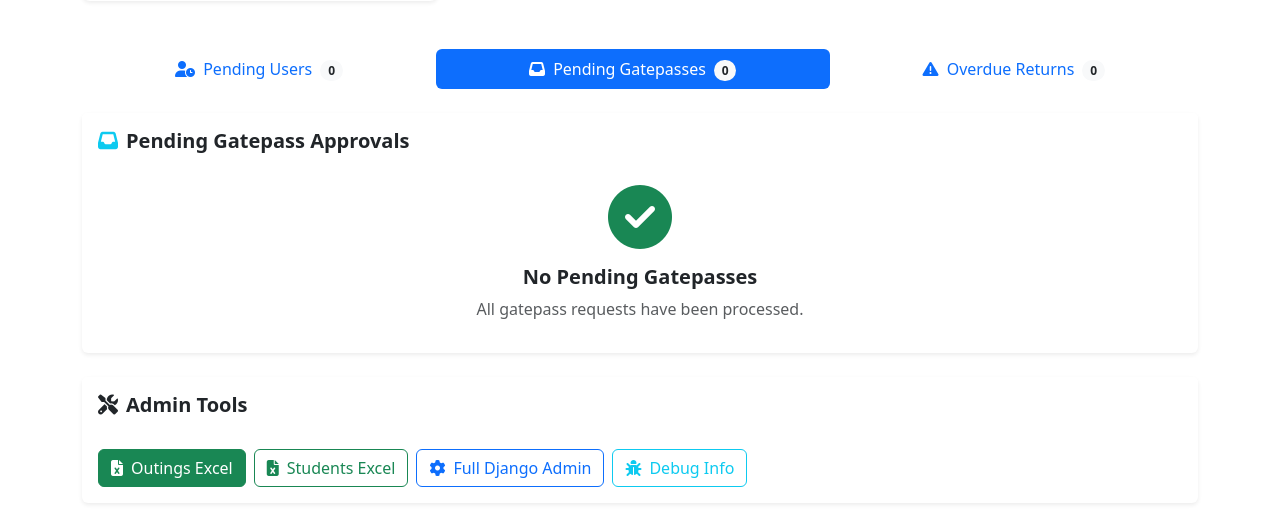
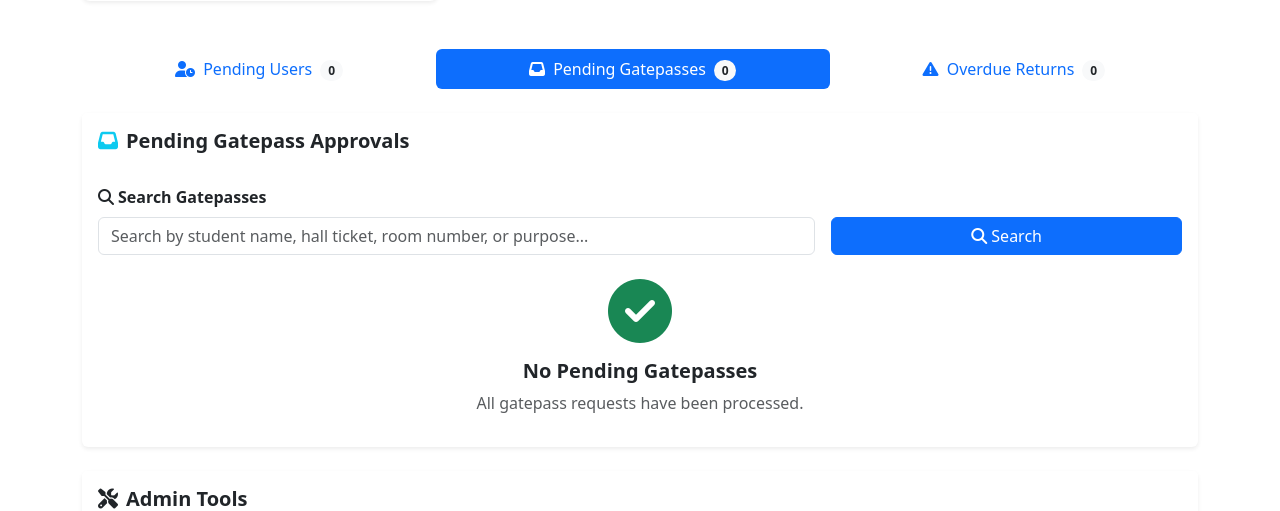
Before and after one commit to SangulugariMadhuGoud/Gatepass-Demo, a Django app: page /superadmin/dashboard/ in a window 1280 px wide, after a click that opens the changed part. Shown: the part 467-978 px from the top of the page. Run offline with Django 5.2, Linux system fonts and the light colour scheme; a user stored in the database is signed in; tables that the repository leaves empty hold one stand-in row (values such as "Sample post"); data that the repository does not hold is empty.

Commit message:
Add search functionality to dashboards

```diff
--- a/Gatepass/gatepass/templates/gatepass/superadmin_dashboard.html
+++ b/Gatepass/gatepass/templates/gatepass/superadmin_dashboard.html
@@ -152,6 +152,22 @@
                 <h5 class="fw-bold"><i class="fas fa-inbox me-2 text-info"></i>Pending Gatepass Approvals</h5>
             </div>
             <div class="card-body">
+                <!-- Search Section -->
+                <form method="get" class="row g-3 align-items-end mb-4">
+                    <div class="col-md-8">
+                        <label for="search" class="form-label fw-bold"><i class="fas fa-search me-1"></i>Search Gatepasses</label>
+                        <input type="text" class="form-control" id="search" name="search" value="{{ search_query }}" placeholder="Search by student name, hall ticket, room number, or purpose...">
+                    </div>
+                    <div class="col-md-4">
+                        <button type="submit" class="btn btn-primary w-100"><i class="fas fa-search me-1"></i>Search</button>
+                    </div>
+                </form>
+                {% if search_query %}
+                <div class="mb-3 d-flex align-items-center gap-2">
+                    <span class="badge bg-primary-light text-primary">Search: "{{ search_query }}"</span>
+                    <button type="button" onclick="clearSearch()" class="btn btn-sm btn-outline-secondary"><i class="fas fa-times me-1"></i>Clear</button>
+                </div>
+                {% endif %}
                 {% if pending_gatepass_approvals %}
                     <div class="table-responsive">
                         <table class="table table-hover align-middle">
@@ -259,4 +275,12 @@
         </div>
     </div>
 </div>
+
+<script>
+function clearSearch() {
+    // Clear the search input and submit the form to reset
+    document.getElementById('search').value = '';
+    document.querySelector('form').submit();
+}
+</script>
 {% endblock %}
--- a/Gatepass/gatepass/views.py
+++ b/Gatepass/gatepass/views.py
@@ -822,6 +822,16 @@ def warden_dashboard(request):
         # If warden gender is not set or invalid, show no requests (safety measure)
         all_requests = GatePass.objects.none()
 
+    # Apply search filter
+    search_query = request.GET.get('search', '').strip()
+    if search_query:
+        all_requests = all_requests.filter(
+            Q(student__student_name__icontains=search_query) |
+            Q(student__hall_ticket_no__icontains=search_query) |
+            Q(student__room_no__icontains=search_query) |
+            Q(purpose__icontains=search_query)
+        )
+
     # Apply date and status filters
     if filter_form.is_valid():
         from_date = filter_form.cleaned_data.get('from_date')
@@ -868,6 +878,7 @@ def warden_dashboard(request):
 
     context = {
         'filter_form': filter_form,
+        'search_query': search_query,
         'pending_requests': pending_requests,
         'approved_requests': approved_requests,
         'rejected_requests': rejected_requests,
@@ -983,23 +994,57 @@ def security_dashboard(request):
     # Check for overdue returns
     check_overdue_returns()
 
+    # Get search query
+    search_query = request.GET.get('search', '').strip()
+
     # Get approved gatepasses waiting for security approval
     # All security personnel (both Morning and Night shifts) can see all pending requests
     approved_requests = GatePass.objects.filter(
         status='warden_approved'
     ).order_by('-created_at')
 
+    # Apply search filter to approved requests
+    if search_query:
+        approved_requests = approved_requests.filter(
+            Q(student__student_name__icontains=search_query) |
+            Q(student__hall_ticket_no__icontains=search_query) |
+            Q(student__room_no__icontains=search_query) |
+            Q(purpose__icontains=search_query)
+        )
+
     # Get security approved requests (students who have left but not returned)
     # Show all security_approved requests so both shifts can see real-time updates
     security_approved = GatePass.objects.filter(
         status='security_approved'
-    ).order_by('-created_at')[:10]
+    ).order_by('-created_at')
+
+    # Apply search filter to security approved requests
+    if search_query:
+        security_approved = security_approved.filter(
+            Q(student__student_name__icontains=search_query) |
+            Q(student__hall_ticket_no__icontains=search_query) |
+            Q(student__room_no__icontains=search_query) |
+            Q(purpose__icontains=search_query)
+        )[:10]
+    else:
+        security_approved = security_approved[:10]
 
     # Get returned requests
     # Show all returned requests so both shifts can see real-time updates
     returned_requests = GatePass.objects.filter(
         status='returned'
-    ).order_by('-created_at')[:10]
+    ).order_by('-created_at')
+
+    # Apply search filter to returned requests
+    if search_query:
+        returned_requests = returned_requests.filter(
+            Q(student__student_name__icontains=search_query) |
+            Q(student__hall_ticket_no__icontains=search_query) |
+            Q(student__room_no__icontains=search_query) |
+            Q(purpose__icontains=search_query)
+        )[:10]
+    else:
+        returned_requests = returned_requests[:10]
 
     # Get statistics - count all records (not filtered by current user)
     total_pending = approved_requests.count()
@@ -1010,6 +1055,7 @@ def security_dashboard(request):
     notifications = Notification.objects.filter(user=request.user).order_by('-created_at')[:5]
 
     context = {
+        'search_query': search_query,
         'approved_requests': approved_requests,
         'security_approved': security_approved,
         'returned_requests': returned_requests,
@@ -1066,6 +1112,9 @@ def superadmin_dashboard(request):
     # Check for overdue returns
     check_overdue_returns()
 
+    # Get search query
+    search_query = request.GET.get('search', '').strip()
+
     # Get pending user approvals
     pending_users = User.objects.filter(is_approved=False).exclude(role='superadmin')
 
@@ -1078,6 +1127,15 @@ def superadmin_dashboard(request):
 
     # Get all pending gatepass requests for superadmin approval
     pending_gatepass_approvals = GatePass.objects.filter(status='pending').order_by('-created_at')
+
+    # Apply search filter to pending gatepass approvals
+    if search_query:
+        pending_gatepass_approvals = pending_gatepass_approvals.filter(
+            Q(student__student_name__icontains=search_query) |
+            Q(student__hall_ticket_no__icontains=search_query) |
+            Q(student__room_no__icontains=search_query) |
+            Q(purpose__icontains=search_query)
+        )
 
     # Get statistics
     total_students = User.objects.filter(role='student').count()
@@ -1094,6 +1152,7 @@ def superadmin_dashboard(request):
     notifications = Notification.objects.order_by('-created_at')[:10]
 
     context = {
+        'search_query': search_query,
         'pending_users': pending_users,
         'overdue_returns': overdue_returns,
         'pending_gatepass_approvals': pending_gatepass_approvals,
```
Also changed, not shown: Gatepass/gatepass/templates/gatepass/security_dashboard.html (+21 -0 lines), Gatepass/gatepass/templates/gatepass/warden_dashboard.html (+35 -3 lines).
